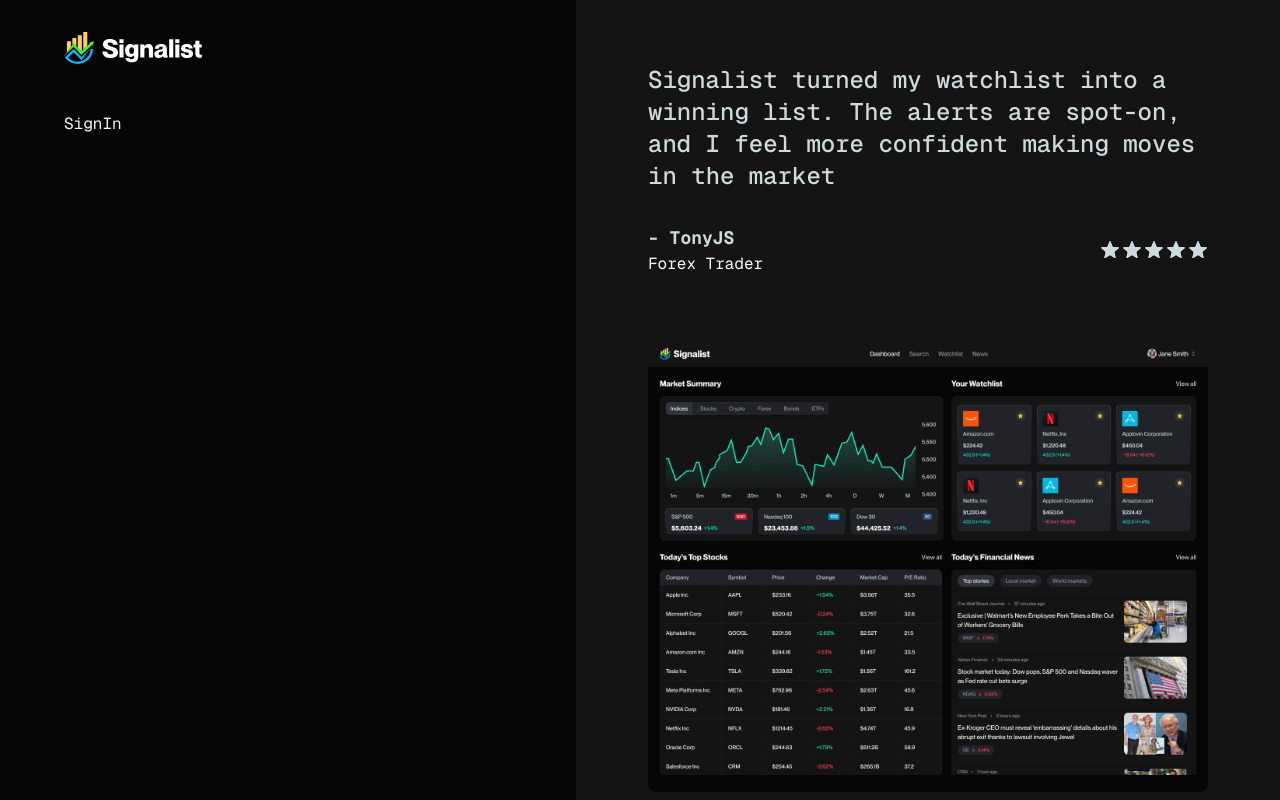
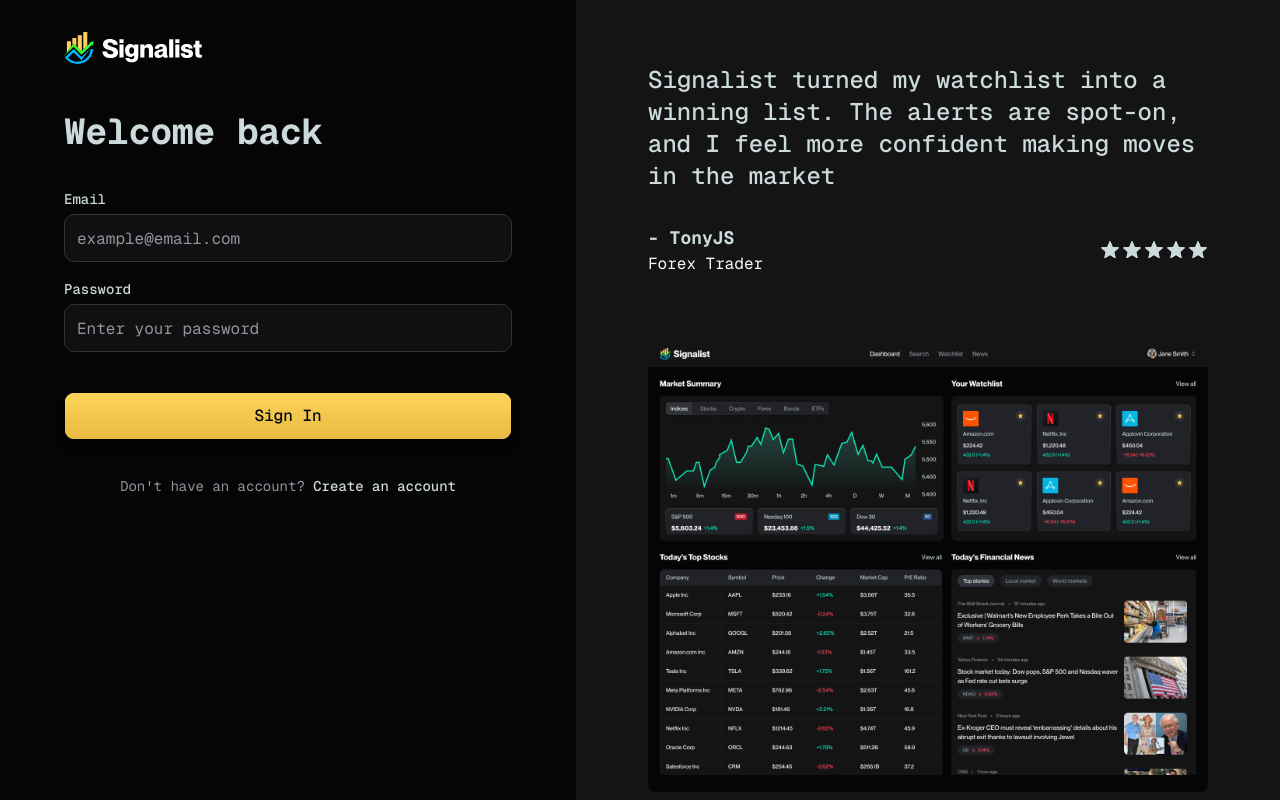
Before and after one commit to AntonOmelchuk/signalist, a Next.js app: page /sign-in in a window 1280 px wide. Built offline with nearby package versions, Linux system fonts and the light colour scheme.

Commit message:
add Sing In page ui

```diff
--- a/app/(auth)/sign-in/page.tsx
+++ b/app/(auth)/sign-in/page.tsx
@@ -1,5 +1,74 @@
+"use client";
+import { useForm } from "react-hook-form";
+
+import FooterLink from "@/components/forms/FooterLink";
+import InputField from "@/components/forms/InputField";
+import { Button } from "@/components/ui/button";
+
 const SignIn = () => {
-  return <div>SignIn</div>;
+  const {
+    register,
+    handleSubmit,
+    formState: { errors, isSubmitting },
+  } = useForm<SignInFormData>({
+    defaultValues: {
+      email: "",
+      password: "",
+    },
+    mode: "onSubmit",
+  });
+
+  const onSubmit = async (data: SignInFormData) => {
+    try {
+    } catch (error) {
+      console.log("e", error);
+    }
+  };
+
+  return (
+    <>
+      <h1 className="form-title">Welcome back</h1>
+      <form onSubmit={handleSubmit(onSubmit)} className="space-y-5">
+        <InputField
+          name="email"
+          label="Email"
+          register={register}
+          error={errors.email}
+          placeholder="example@email.com"
+          validation={{
+            required: "Email is required",
+            pattern: /^\w+@\w+\.\w+$/,
+            message: "Email is required",
+          }}
+        />
+        <InputField
+          type="password"
+          name="password"
+          label="Password"
+          register={register}
+          error={errors.password}
+          placeholder="Enter your password"
+          validation={{
+            required: "Password is reqired",
+            minLength: { value: 8, message: "Min length is 8" },
+          }}
+        />
+        <Button
+          type="submit"
+          disabled={isSubmitting}
+          className="yellow-btn w-full mt-5"
+        >
+          {isSubmitting ? "Signing In" : "Sign In"}
+        </Button>
+
+        <FooterLink
+          text="Don't have an account?"
+          linkText="Create an account"
+          href="/sign-up"
+        />
+      </form>
+    </>
+  );
 };
 
 export default SignIn;
--- a/hooks/useTradingViewWidget.tsx
+++ b/hooks/useTradingViewWidget.tsx
@@ -12,10 +12,11 @@
   const containerRef = useRef<HTMLDivElement | null>(null);
 
   useEffect(() => {
-    if (!containerRef.current) return;
-    if (containerRef.current.dataset.loaded) return;
+    const container = containerRef.current;
+    if (!container) return;
+    if (container.dataset.loaded) return;
 
-    containerRef.current.innerHTML = `<div class="tradingview-widget-container__widget" style="width:100%; height:${height}px;"></div>`;
+    container.innerHTML = `<div class="tradingview-widget-container__widget" style="width:100%; height:${height}px;"></div>`;
 
     const script = document.createElement("script");
     script.src = scriptUrl;
@@ -23,13 +24,13 @@
     script.async = true;
     script.innerHTML = JSON.stringify(config);
 
-    containerRef.current.appendChild(script);
-    containerRef.current.dataset.loaded = "true";
+    container.appendChild(script);
+    container.dataset.loaded = "true";
 
     return () => {
-      if (containerRef.current) {
-        containerRef.current.innerHTML = "";
-        delete containerRef.current.dataset.loaded;
+      if (container) {
+        container.innerHTML = "";
+        delete container.dataset.loaded;
       }
     };
   }, [scriptUrl, config, height]);
```
